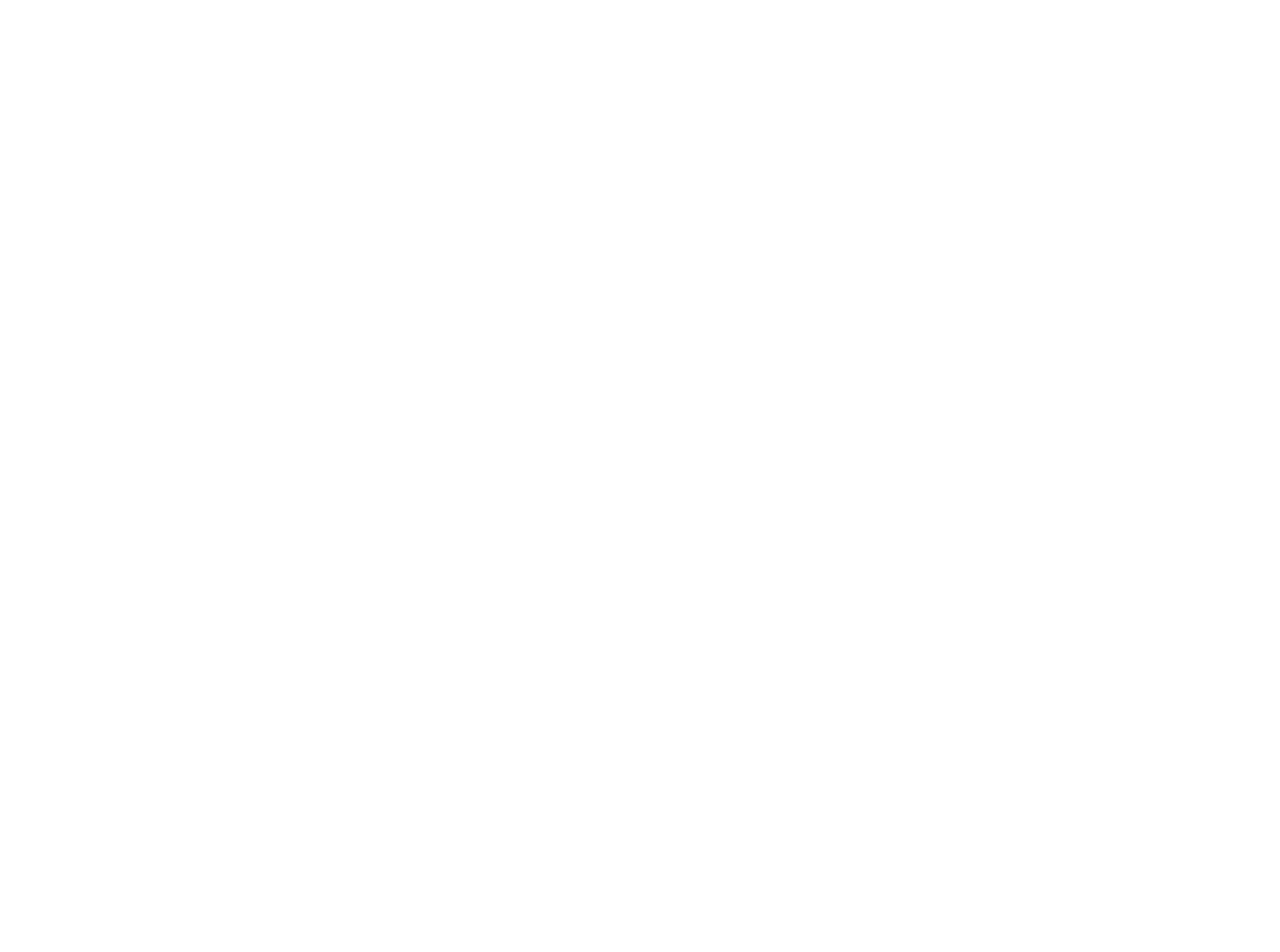
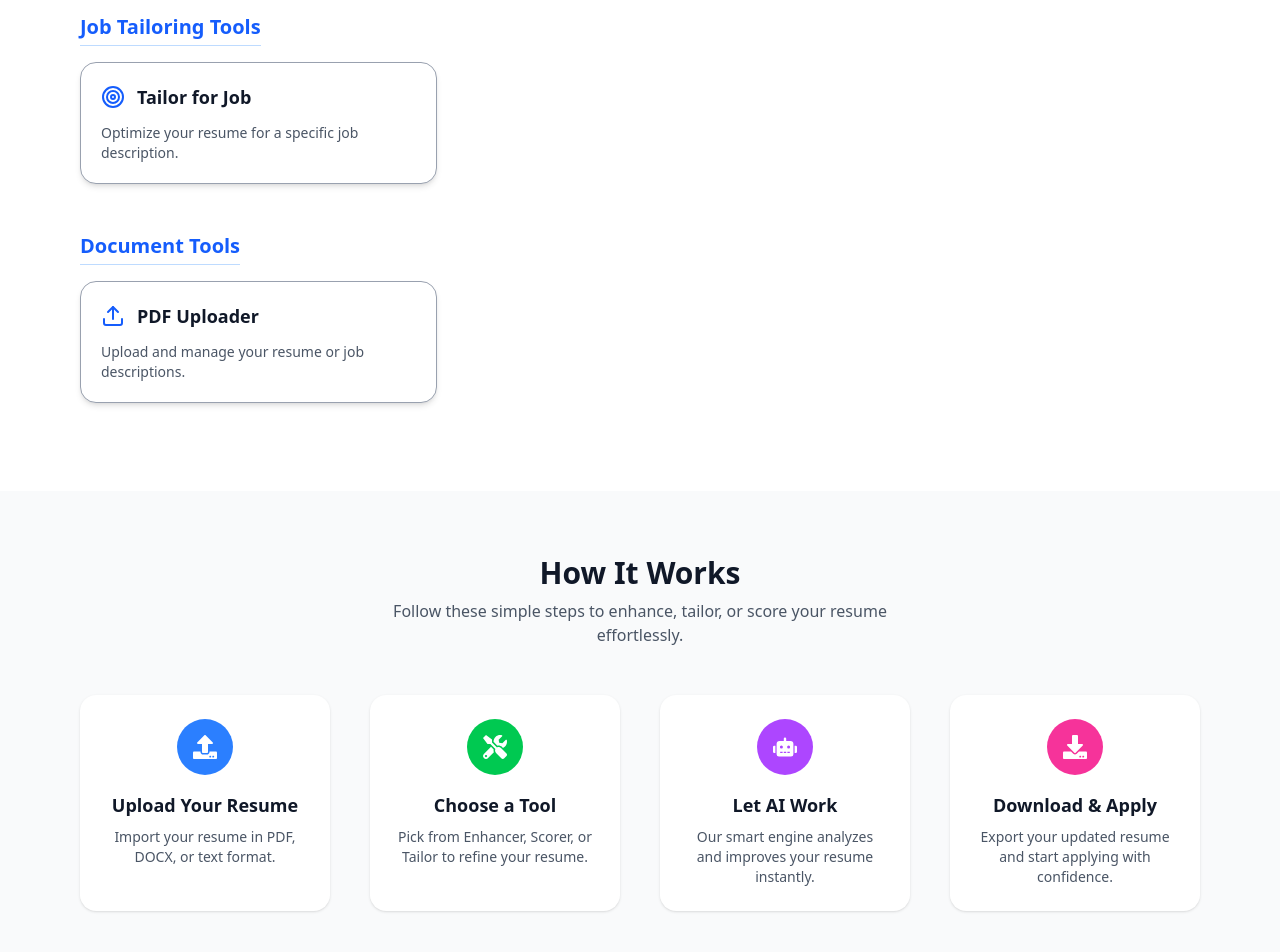
Before and after one commit to Codeprince001/ai-resume-builder, a Next.js app: page / in a window 1280 px wide. Shown: the part 880-1832 px from the top of the page. Before the commit the page ends 800 px from the top, so only its background shows below. Built offline with nearby package versions, Linux system fonts and the light colour scheme.

Commit message:
feat: added how it work section

```diff
--- a/app/page.tsx
+++ b/app/page.tsx
@@ -2,6 +2,8 @@
 
 import Hero from '@/components/Hero';
 import Navbar from '@/components/Navbar';
+import ToolsGrid from '@/components/ToolsGrid';
+import HowItWorksSection from '@/components/Work';
 import { useRouter } from 'next/navigation';
 
 export default function Home() {
@@ -12,6 +14,10 @@
       <Navbar />
       <Hero/>
 
+      <ToolsGrid/>
+
+      <HowItWorksSection/>
+
       <main className="flex flex-1 px-6 py-12 gap-12 max-w-7xl mx-auto flex-col md:flex-row">
         {/* Add grid + tools content here */}
       </main>
--- /dev/null
+++ b/components/ToolsGrid.tsx
@@ -0,0 +1,58 @@
+'use client';
+
+import Link from 'next/link';
+import { TOOL_CATEGORIES } from '@/constants/toolsData';
+import { motion } from 'framer-motion';
+
+export default function ToolsGrid() {
+  return (
+    <section className="px-4 sm:px-6 lg:px-20 py-10">
+      <motion.h2
+        initial={{ opacity: 0, y: 20 }}
+        animate={{ opacity: 1, y: 0 }}
+        transition={{ duration: 0.6 }}
+        className="text-2xl sm:text-3xl font-bold mb-6 text-gray-900"
+      >
+        Explore Tools
+      </motion.h2>
+
+      {TOOL_CATEGORIES.map((category, index) => (
+        <div key={category.title} className="mb-12">
+          <motion.h3
+            initial={{ opacity: 0, x: -20 }}
+            animate={{ opacity: 1, x: 0 }}
+            transition={{ delay: index * 0.1 + 0.3, duration: 0.5 }}
+            className="text-xl font-semibold mb-4 text-blue-600 border-b pb-1 border-blue-200 inline-block"
+          >
+            {category.title}
+          </motion.h3>
+
+          <div className="grid grid-cols-1 sm:grid-cols-2 lg:grid-cols-3 gap-6">
+            {category.tools.map((tool, toolIndex) => (
+              <motion.div
+                key={tool.name}
+                initial={{ opacity: 0, y: 20 }}
+                whileInView={{ opacity: 1, y: 0 }}
+                transition={{ delay: toolIndex * 0.1, duration: 0.4 }}
+                viewport={{ once: true }}
+              >
+                <Link
+                  href={tool.href}
+                  className="group border-[0.5px] border-gray-400  rounded-2xl p-5 bg-white shadow-md hover:shadow-lg transition-transform hover:-translate-y-1 flex flex-col justify-between"
+                >
+                  <div className="flex items-center gap-3 mb-3">
+                    <tool.icon className="text-blue-600 w-6 h-6 group-hover:scale-110 transition-transform" />
+                    <span className="text-lg font-semibold text-gray-900 group-hover:text-blue-600 transition">
+                      {tool.name}
+                    </span>
+                  </div>
+                  <p className="text-gray-600 text-sm">{tool.description}</p>
+                </Link>
+              </motion.div>
+            ))}
+          </div>
+        </div>
+      ))}
+    </section>
+  );
+}
--- /dev/null
+++ b/components/Work.tsx
@@ -0,0 +1,44 @@
+'use client';
+
+import { motion } from 'framer-motion';
+import { FaUpload, FaTools, FaRobot, FaDownload } from 'react-icons/fa';
+import { steps } from '@/constants/steps';
+
+
+export default function HowItWorksSection() {
+  return (
+    <section className="px-4 sm:px-6 lg:px-20 py-16 bg-gray-50 cursor-pointer" id="how-it-works">
+      <div className="text-center mb-12">
+        <h2 className="text-3xl font-bold text-gray-900 mb-2">How It Works</h2>
+        <p className="text-gray-600 max-w-xl mx-auto">
+          Follow these simple steps to enhance, tailor, or score your resume effortlessly.
+        </p>
+      </div>
+
+      <div className="grid gap-10 md:grid-cols-2 lg:grid-cols-4">
+        {steps.map((step, index) => (
+          <motion.div
+            key={index}
+            variants={{
+              hidden: { opacity: 0, y: 30 },
+              visible: { opacity: 1, y: 0 },
+            }}
+            initial="hidden"
+            whileInView="visible"
+            viewport={{ once: true, amount: 0.2 }}
+            transition={{ duration: 0.5, delay: index * 0.2 }}
+            className="bg-white rounded-2xl shadow p-6 flex flex-col items-center text-center hover:shadow-md transition"
+          >
+            <div
+              className={`w-14 h-14 flex items-center justify-center rounded-full mb-4 ${step.color}`}
+            >
+              {<step.icon className="text-white text-2xl"/>}
+            </div>
+            <h3 className="text-lg font-semibold text-gray-900 mb-2">{step.title}</h3>
+            <p className="text-gray-600 text-sm">{step.description}</p>
+          </motion.div>
+        ))}
+      </div>
+    </section>
+  );
+}
--- /dev/null
+++ b/constants/steps.ts
@@ -0,0 +1,37 @@
+import { FaTools, FaUpload, FaRobot, FaDownload } from "react-icons/fa";
+
+
+type Step = {
+  icon: React.ElementType;
+  title: string;
+  description: string;
+  color: string;
+};
+
+
+export const steps: Step[] = [
+  {
+    icon: FaUpload,
+    title: 'Upload Your Resume',
+    description: 'Import your resume in PDF, DOCX, or text format.',
+    color: 'bg-blue-500',
+  },
+  {
+    icon: FaTools ,
+    title: 'Choose a Tool',
+    description: 'Pick from Enhancer, Scorer, or Tailor to refine your resume.',
+    color: 'bg-green-500',
+  },
+  {
+    icon: FaRobot,
+    title: 'Let AI Work',
+    description: 'Our smart engine analyzes and improves your resume instantly.',
+    color: 'bg-purple-500',
+  },
+  {
+    icon: FaDownload,
+    title: 'Download & Apply',
+    description: 'Export your updated resume and start applying with confidence.',
+    color: 'bg-pink-500',
+  },
+];
--- /dev/null
+++ b/constants/toolsData.ts
@@ -0,0 +1,45 @@
+// constants/toolsData.ts
+
+import { FiEdit, FiTarget, FiUpload, FiFileText } from "react-icons/fi";
+
+export const TOOL_CATEGORIES = [
+  {
+    title: "Resume Tools",
+    tools: [
+      {
+        name: "Resume Rewriter",
+        description: "Improve and rephrase your resume content using AI.",
+        icon: FiEdit,
+        href: "/tools/resume-rewriter",
+      },
+      {
+        name: "PDF Resume Parser",
+        description: "Extract and edit text from your existing PDF resume.",
+        icon: FiFileText,
+        href: "/tools/resume-parser",
+      },
+    ],
+  },
+  {
+    title: "Job Tailoring Tools",
+    tools: [
+      {
+        name: "Tailor for Job",
+        description: "Optimize your resume for a specific job description.",
+        icon: FiTarget,
+        href: "/tools/tailor-resume",
+      },
+    ],
+  },
+  {
+    title: "Document Tools",
+    tools: [
+      {
+        name: "PDF Uploader",
+        description: "Upload and manage your resume or job descriptions.",
+        icon: FiUpload,
+        href: "/tools/pdf-upload",
+      },
+    ],
+  },
+];
```
